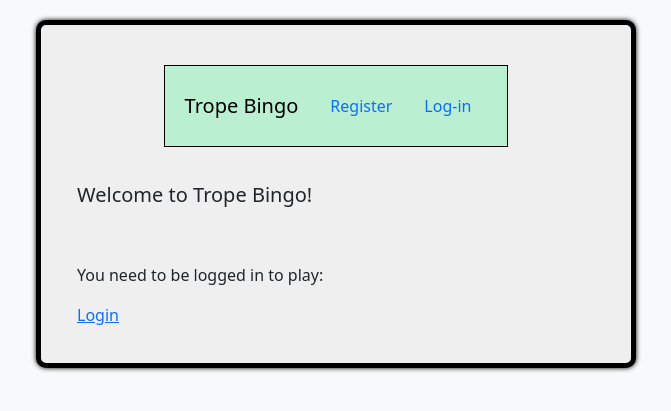
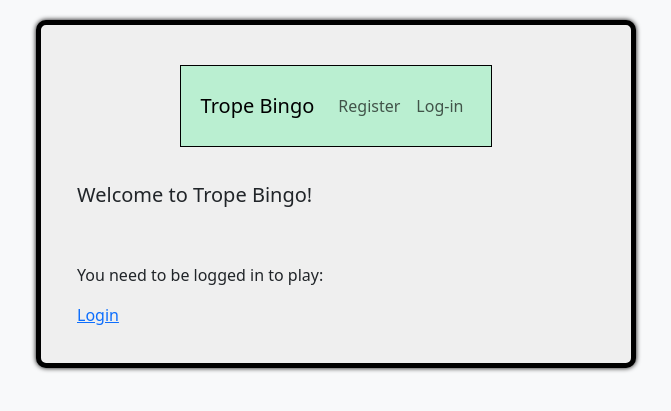
Before and after one commit to tegu1365/TropeBingoProject, a Django app: page / in a window 1280 px wide. Shown: the top 411 px of the page, without its empty margins (304-975 px from the left). Run offline with Django 4.2, Linux system fonts and the light colour scheme; some libraries are stand-ins or nearby versions.

Commit message:
style changes

```diff
--- a/TropeBingo/gui/static/style.css
+++ b/TropeBingo/gui/static/style.css
@@ -30,5 +30,5 @@ body {
 
 .nav-item a:active{
     background-color: #49936a;
-    color: ghostwhite;
+    text-decoration-color: ghostwhite;
 }
--- a/TropeBingo/gui/templates/base.html
+++ b/TropeBingo/gui/templates/base.html
@@ -7,7 +7,7 @@
     {% bootstrap_css %}
     {% bootstrap_javascript %}
     {% bootstrap_messages %}
-     <link rel="stylesheet" href="{% static 'style.css' %}" />
+    <link rel="stylesheet" href="{% static 'style.css' %}"/>
     <meta name="viewport" content="width=device-width, initial-scale=1.0">
 </head>
 <body class="bg-light">
@@ -21,31 +21,39 @@
         <div class="collapse navbar-collapse" id="navbarSupportedContent">
 
             {% if not user.is_authenticated %}
-                    <lu class="nav" >
+                <lu></lu>
+                <lu class="nav navbar-nav navbar-right">
                     <li class="nav-item ">
-                        <a class="nav-link {% if url_name == 'register' %}active{% endif %}" href="/register">Register</a>
+                        <a class="nav-link {% if url_name == 'register' %}active{% endif %}"
+                           {% if url_name == 'register' %}aria-current="page"{% endif %} href="/register">
+                            <span class="glyphicon glyphicon-user"></span>Register
+                        </a>
                     </li>
                     <li class="nav-item ">
-                        <a class="nav-link {% if url_name == 'login' %}active{% endif %}" href="/login">
-                            Log-in
+                        <a class="nav-link {% if url_name == 'login' %}active{% endif %}"
+                           {% if url_name == 'login' %}aria-current="page"{% endif %}href="/login">
+                            <span class="glyphicon glyphicon-log-in"></span>Log-in
                         </a>
                     </li>
                 </lu>
             {% endif %}
 
             {% if user.is_authenticated %}
-                <lu class="nav">
+                <lu class="nav navbar-nav">
                     <li class="nav-item ">
                         <a class="nav-link {% if url_name == 'default' %}active{% endif %}" href="/default">Home</a>
                     </li>
                     <li class="nav-item ">
-                     <a class="nav-link {% if url_name == 'profile/' %}active{% endif %}" href="/profile/">Profile</a>
+                        <a class="nav-link {% if url_name == 'profile/' %}active{% endif %}"
+                           href="/profile/">Profile</a>
                     </li>
                     <li class="nav-item ">
                         <a class="nav-link {% if url_name == '#' %}active{% endif %}" href="#">New Bingo</a>
                     </li>
                     <li class="nav-item">
-                    <a class="nav-link  {% if url_name == 'logout' %}active{% endif %}" href="/logout">Log out</a>
+                        <a class="nav-link  {% if url_name == 'logout' %}active{% endif %}" href="/logout">
+                            <span class="glyphicon glyphicon-log-out"></span>>Log out
+                        </a>
                     </li>
                 </lu>
             {% endif %}
```
Lines whose indentation alone changed are shown as unchanged.
